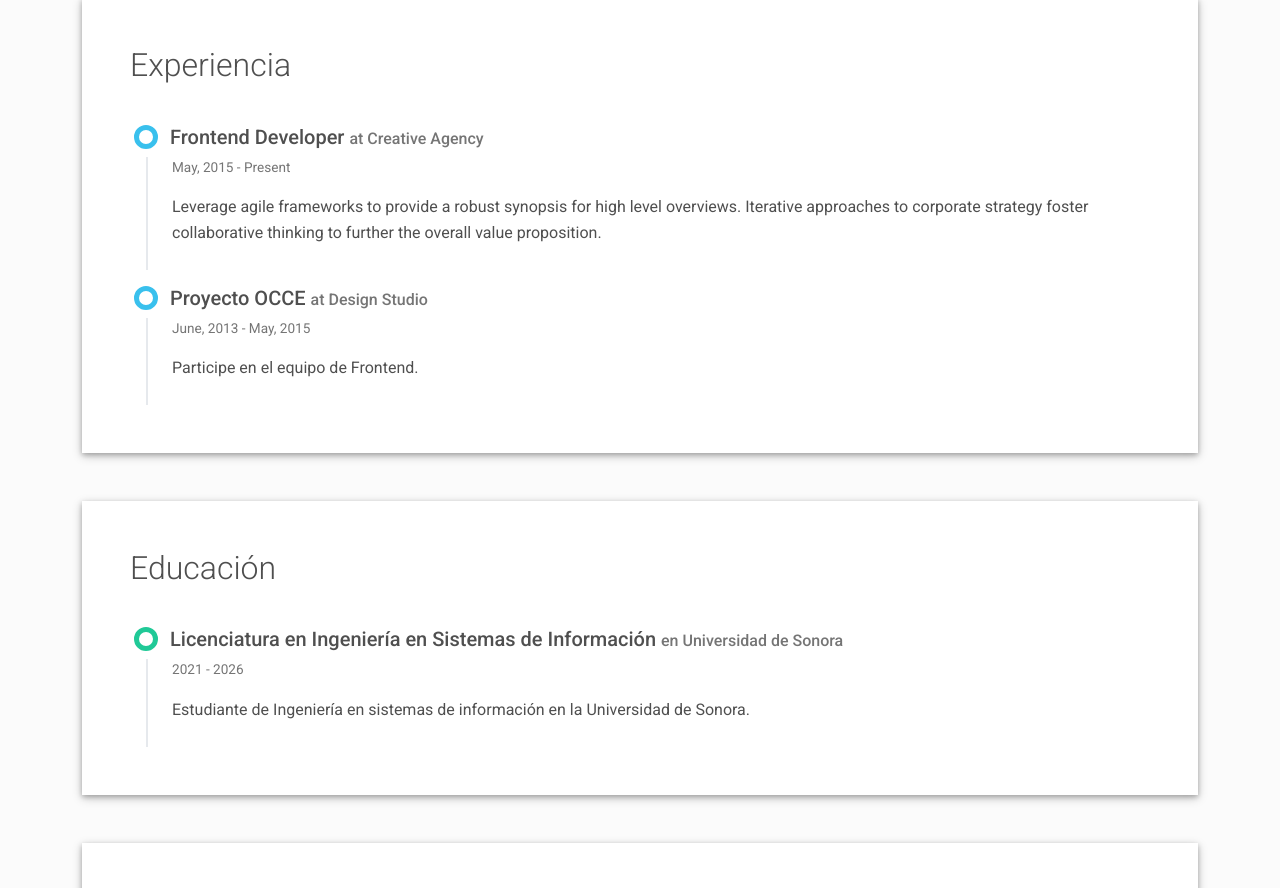
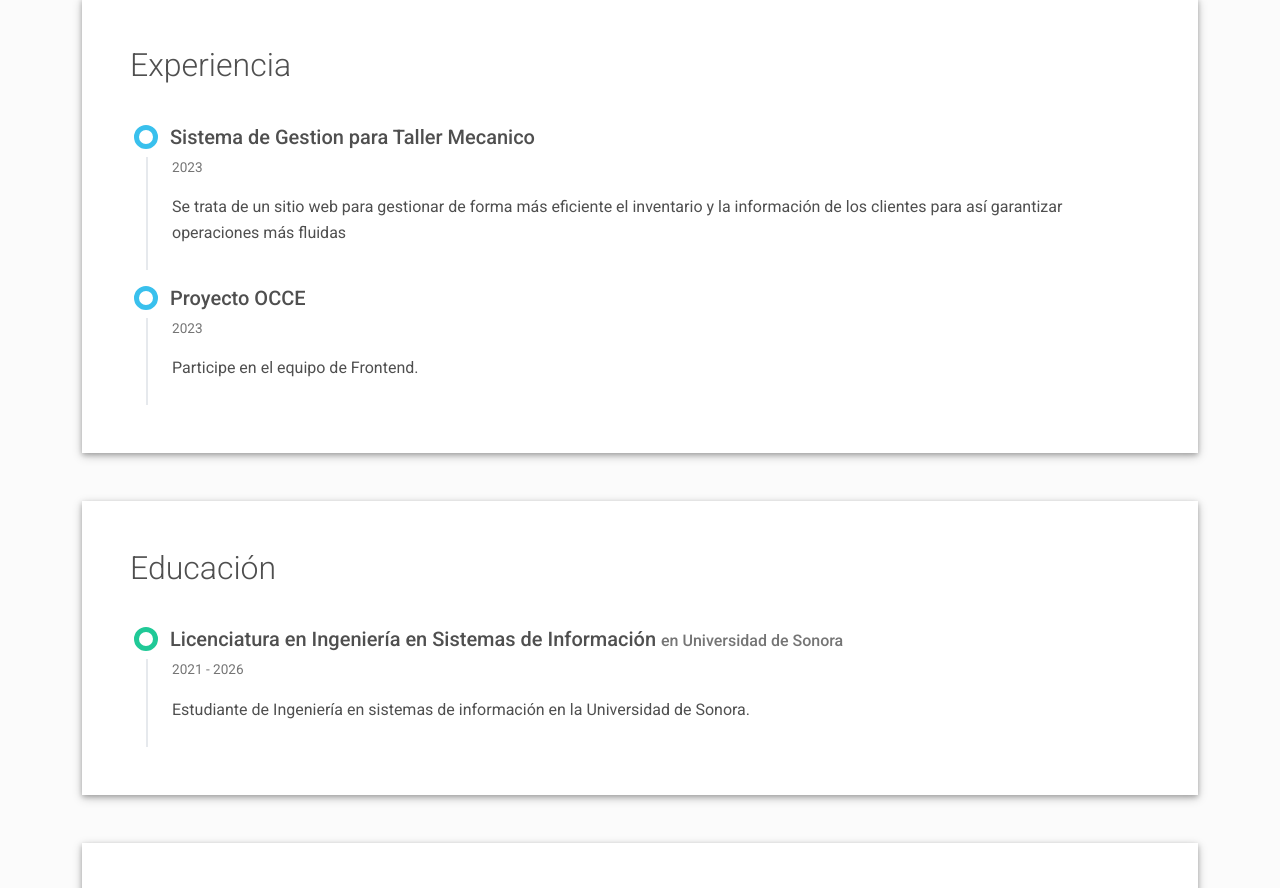
Before and after one commit to whosnono/sofiafigueroa.github.io, a plain HTML site: page index.html in a window 1280 px wide. Shown: the part 1840-2728 px from the top of the page. Drawn offline with Linux system fonts and the light colour scheme.

Commit message:
index update4

```diff
--- a/index.html
+++ b/index.html
@@ -175,19 +175,19 @@
       <div class="timeline">
         <div class="timeline-card timeline-card-info" data-aos="fade-in" data-aos-delay="0">
           <div class="timeline-head px-4 pt-3">
-            <div class="h5">Frontend Developer <span class="text-muted h6">at Creative Agency</span></div>
+            <div class="h5">Sistema de Gestion para Taller Mecanico</div>
           </div>
           <div class="timeline-body px-4 pb-4">
-            <div class="text-muted text-small mb-3">May, 2015 - Present</div>
-            <div>Leverage agile frameworks to provide a robust synopsis for high level overviews. Iterative approaches to corporate strategy foster collaborative thinking to further the overall value proposition.</div>
+            <div class="text-muted text-small mb-3">2023</div>
+            <div>Se trata de un sitio web para gestionar de forma más eficiente el inventario y la información de los clientes para así garantizar operaciones más fluidas</div>
           </div>
         </div>
         <div class="timeline-card timeline-card-info" data-aos="fade-in" data-aos-delay="200">
           <div class="timeline-head px-4 pt-3">
-            <div class="h5">Proyecto OCCE <span class="text-muted h6">at Design Studio</span></div>
+            <div class="h5">Proyecto OCCE</div>
           </div>
           <div class="timeline-body px-4 pb-4">
-            <div class="text-muted text-small mb-3">June, 2013 - May, 2015</div>
+            <div class="text-muted text-small mb-3">2023</div>
             <div>Participe en el equipo de Frontend.</div>
           </div>
         </div>
```
